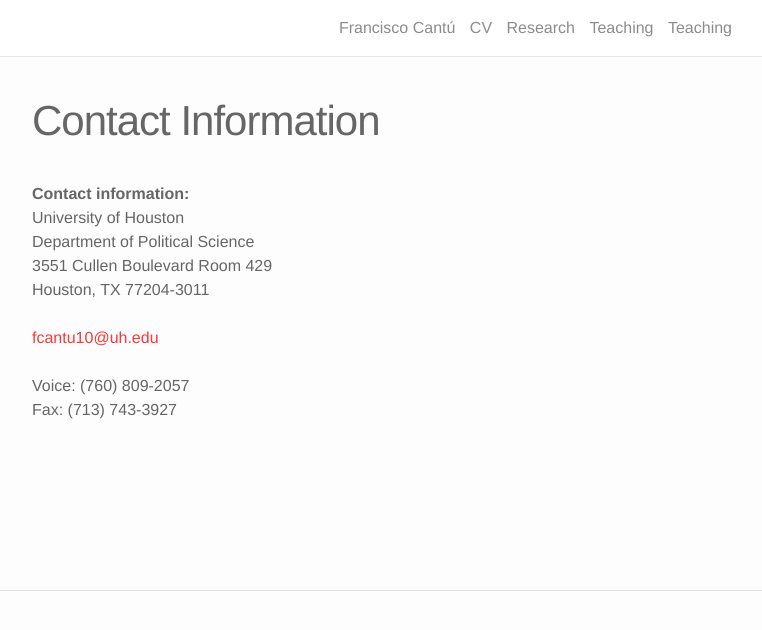
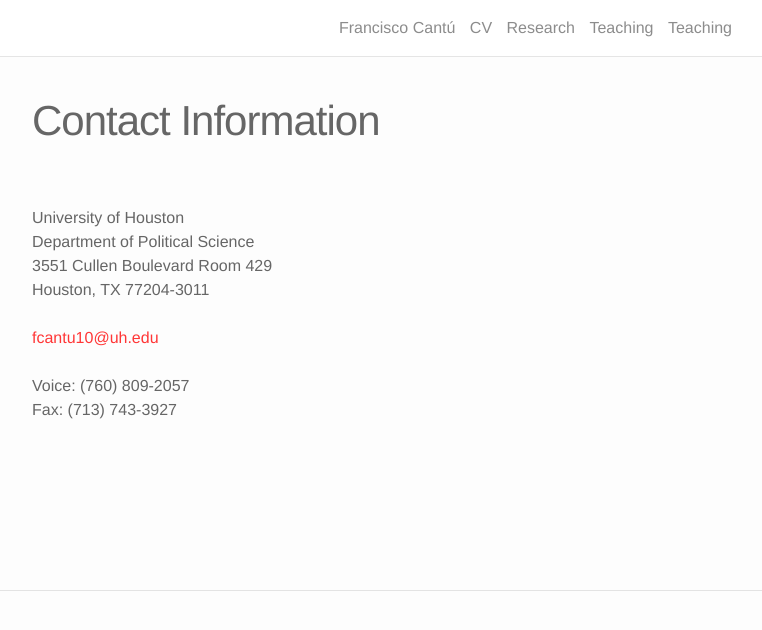
Before and after one commit to franciscocantu/franciscocantu.github.io, a Jekyll site: the page built from contact.md, in a window 1280 px wide. Shown: the top 630 px of the page, without its empty margins (258-1020 px from the left). Built offline with Jekyll 4.4.1, drawn with Linux system fonts in a browser that asks for light colours; nearby versions of some CDN libraries.

Commit message:
Update contact.md

```diff
--- a/contact.md
+++ b/contact.md
@@ -4,7 +4,7 @@
 permalink: /contact/
 order: 5
 ---
-<b>Contact information:</b><br>
+<br>
 University of Houston<br>
 Department of Political Science<br>
 3551 Cullen Boulevard Room 429<br>
```
